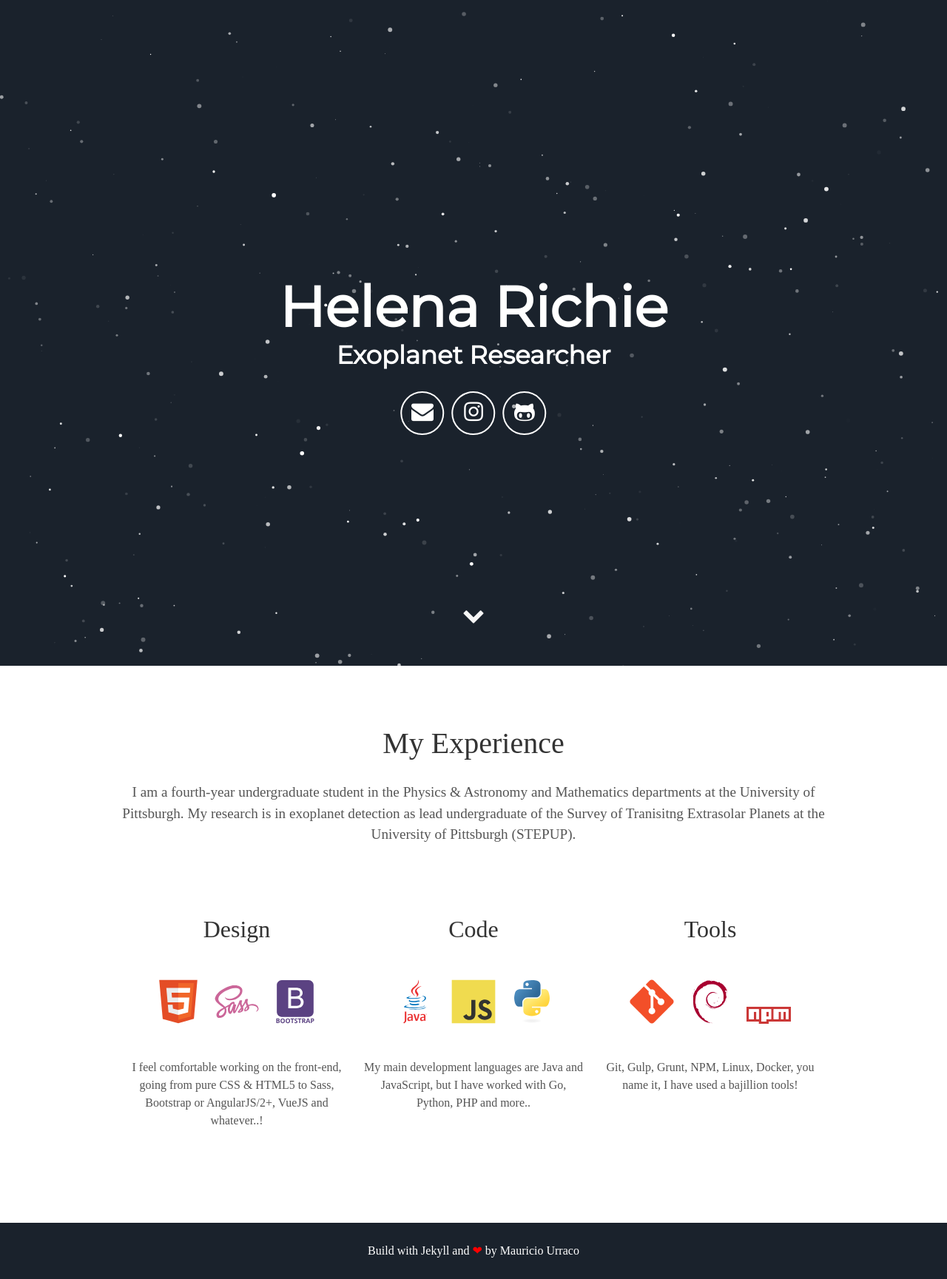
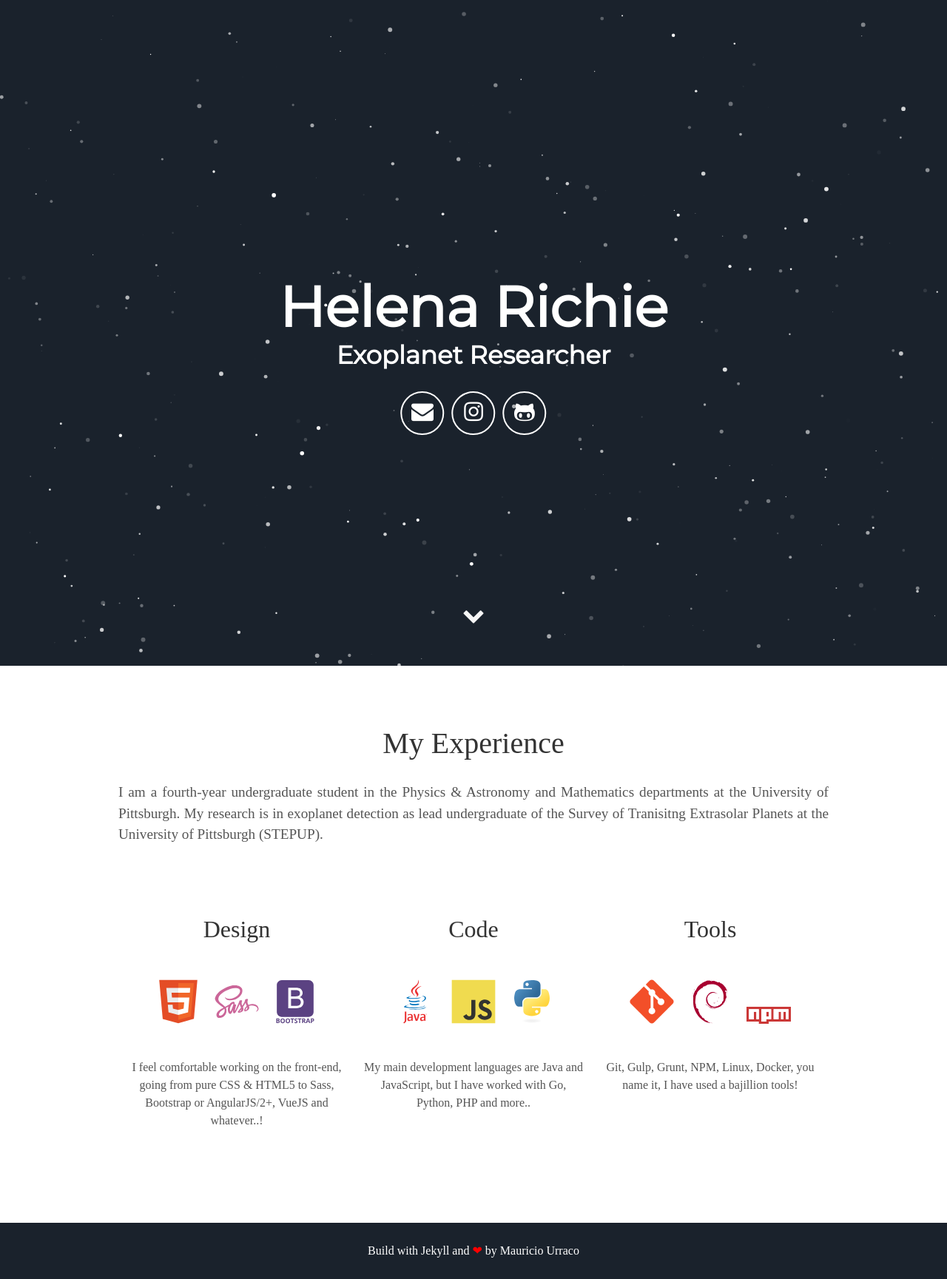
Before and after one commit to murraco/jekyll-theme-minimal-resume, a Jekyll site: the page built from index.html, in a window 1280 px wide. Shown: the whole page at 74% size. Built offline with Jekyll 4.4.1, drawn with Linux system fonts in a browser that asks for light colours; some web fonts are replaced.

Commit message:
Update about.html

```diff
--- a/_includes/about.html
+++ b/_includes/about.html
@@ -1,6 +1,6 @@
 <div class="user-details">
   <h1>My Experience</h1>
-  <p>{{ site.user_description }}</p>
+  <p align="justify">{{ site.user_description }}</p>
 </div>
 <div class="user">
   <div class="tech">
```
